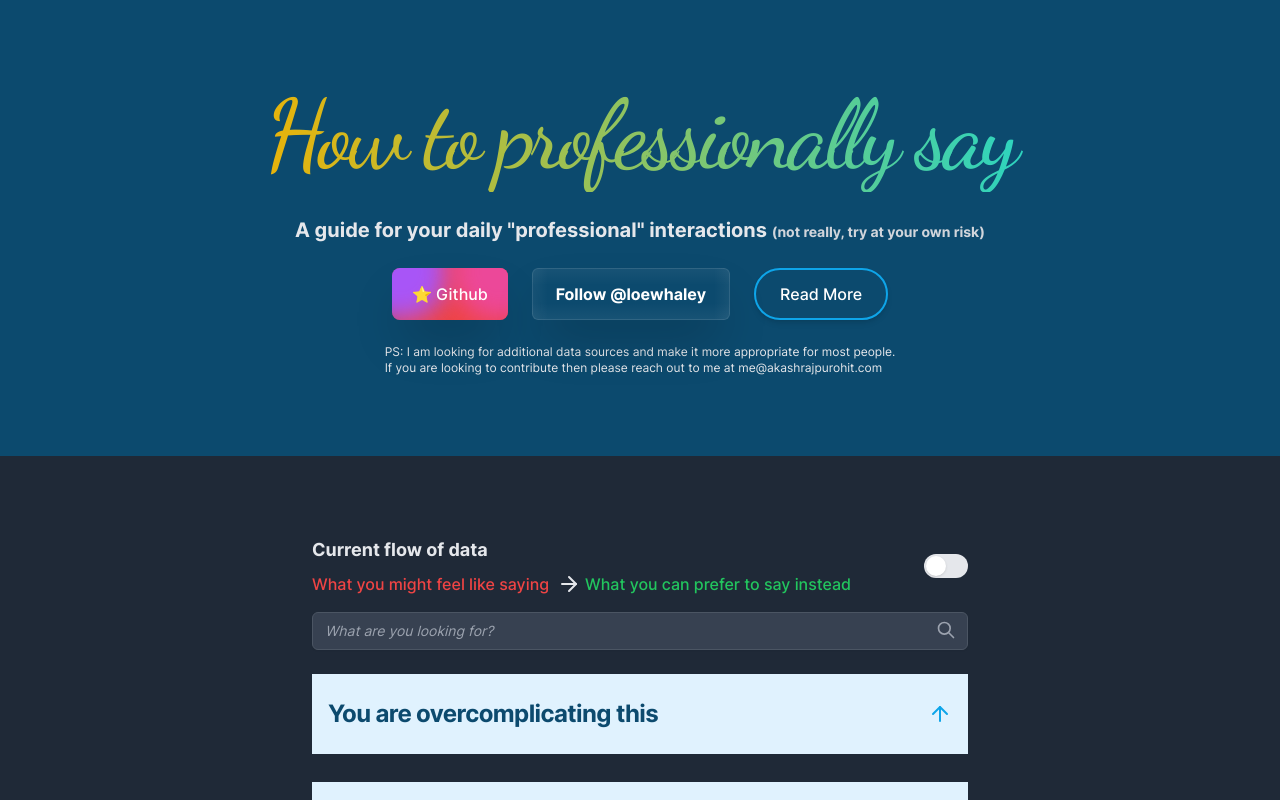
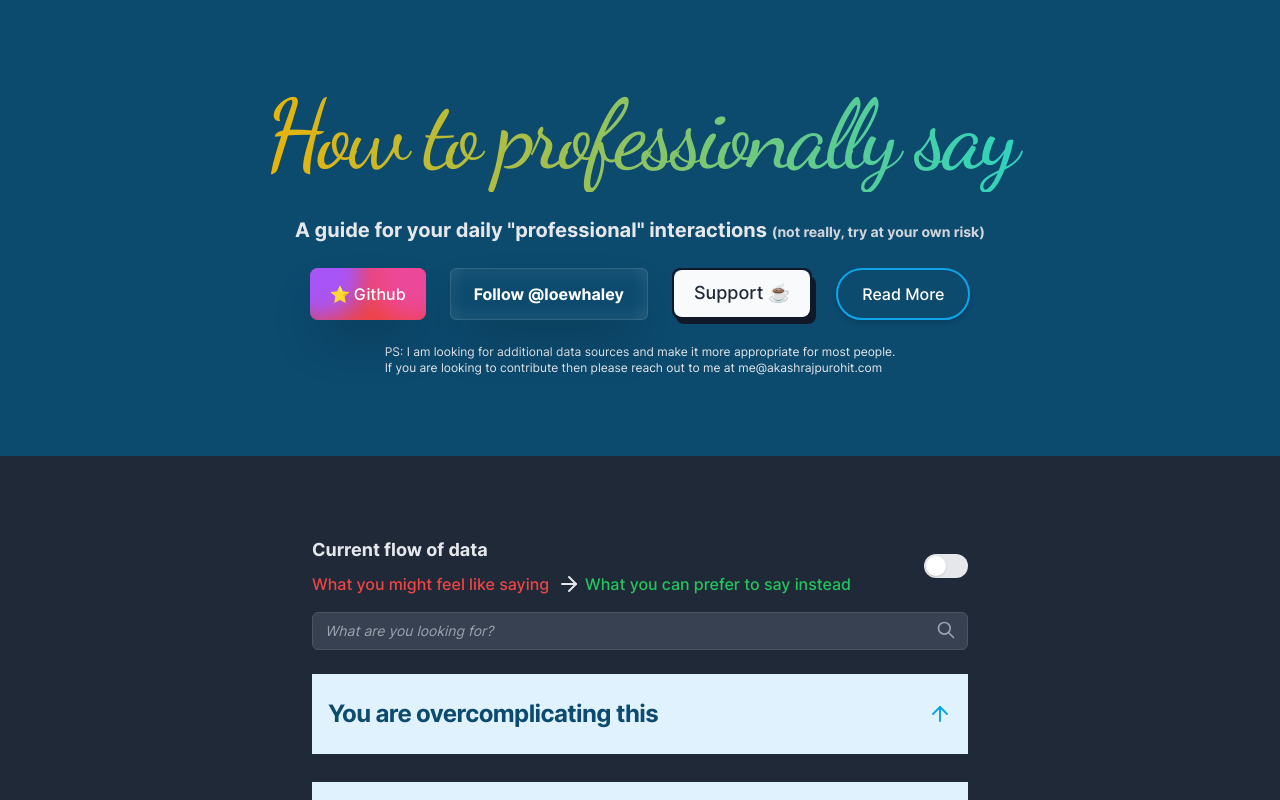
Before and after one commit to AkashRajpurohit/howtoprofessionallysay, a Next.js app: page / in a window 1280 px wide. Shown: the top 800 px of the page. Built offline with nearby package versions, Linux system fonts and the light colour scheme.

Commit message:
feat: :sparkles: support link added

```diff
--- a/components/Header.tsx
+++ b/components/Header.tsx
@@ -45,6 +45,22 @@ const Header: FunctionComponent<IHeaderProps> = (): JSX.Element => {
           <span className="relative">Follow @loewhaley</span>
         </a>
         <a
+          href={siteMetadata.supportUrl}
+          rel="nofollow noopener noreferrer"
+          target="_blank"
+          className="group relative inline-block text-lg"
+        >
+          <span className="relative z-10 block overflow-hidden rounded-lg border-2 border-gray-900 px-5 py-3 font-medium leading-tight text-gray-800 transition-colors duration-300 ease-out group-hover:text-white">
+            <span className="absolute inset-0 h-full w-full rounded-lg bg-gray-50 px-5 py-3"></span>
+            <span className="ease absolute left-0 -ml-2 h-48 w-48 origin-top-right -translate-x-full translate-y-12 -rotate-90 bg-gray-900 transition-all duration-300 group-hover:-rotate-180"></span>
+            <span className="relative">Support ☕</span>
+          </span>
+          <span
+            className="absolute bottom-0 right-0 -mb-1 -mr-1 h-12 w-full rounded-lg bg-gray-900 transition-all duration-200 ease-linear group-hover:mb-0 group-hover:mr-0"
+            data-rounded="rounded-lg"
+          ></span>
+        </a>
+        <a
           href={siteMetadata.siteBlogAt}
           rel="nofollow noopener noreferrer"
           target="_blank"
--- a/lib/sitemetadata.ts
+++ b/lib/sitemetadata.ts
@@ -9,6 +9,7 @@ const siteMetadata = {
   siteBlogAt:
     'https://akashrajpurohit.com/blog/journey-into-how-to-professionally-say-project/?ref=howtoprofessionallysay',
   loewhaley: 'https://www.instagram.com/loewhaley/',
+  supportUrl: 'https://ko-fi.com/akashrajpurohit',
   socialBanner: '/static/images/twitter-card.png',
   email: 'me@akashrajpurohit.com',
   github: 'https://github.com/AkashRajpurohit',
```
